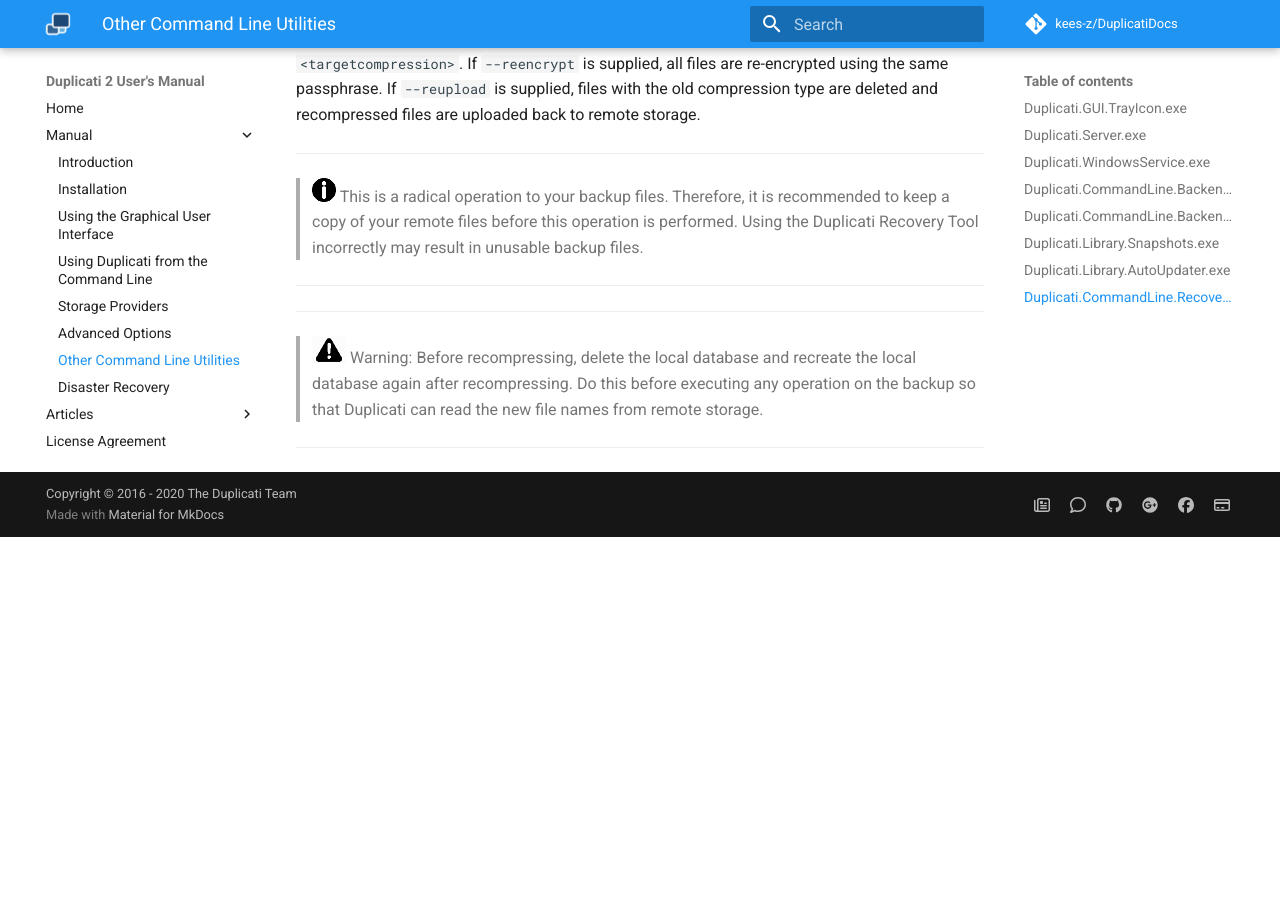
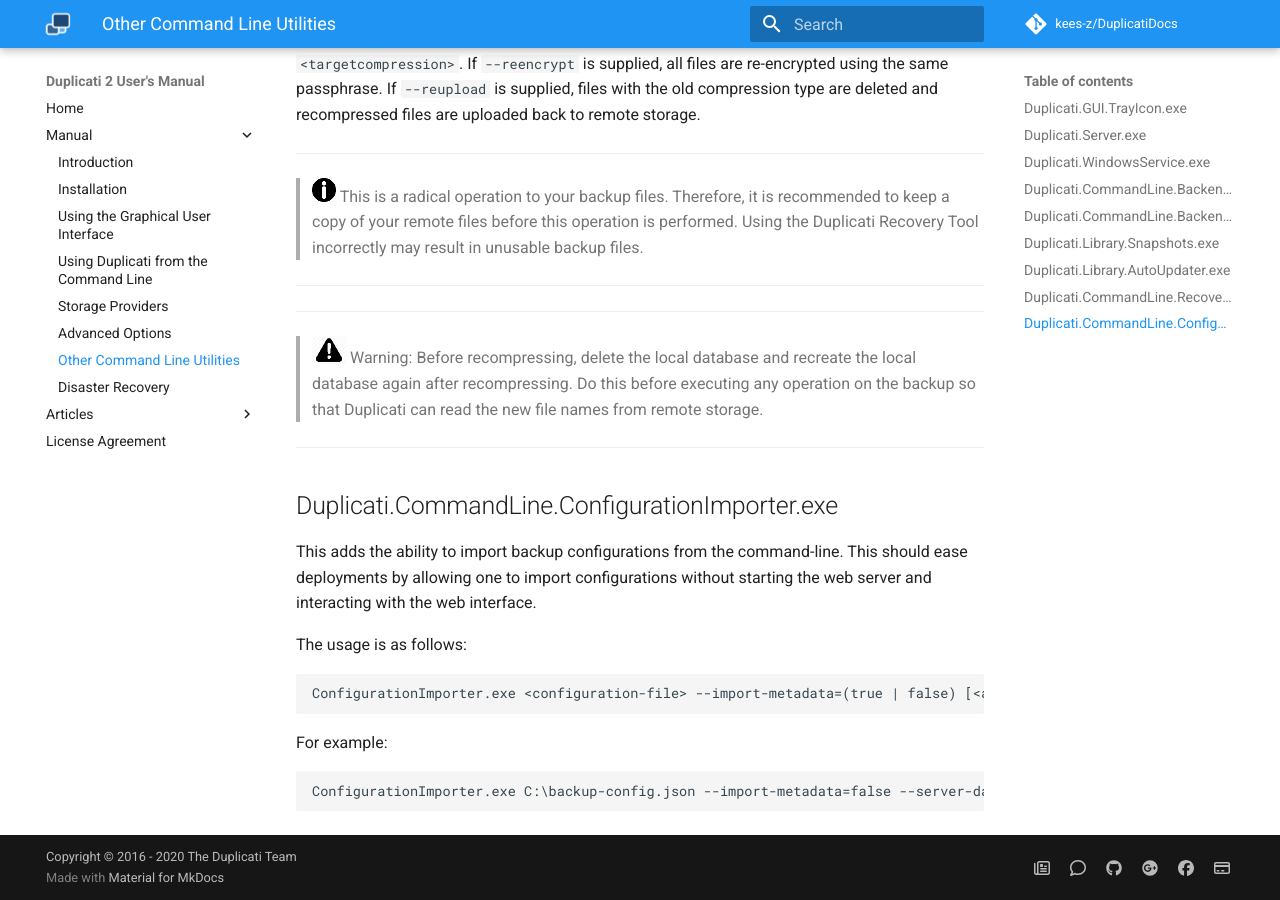
Before and after one commit to kees-z/DuplicatiDocs, an MkDocs documentation site: the page built from docs/07-other-command-line-utilities.md, in a window 1280 px wide and 900 px high, scrolled down 9455 px. Built offline with MkDocs 1.6.1 and Material for MkDocs 9.7.7, drawn with Linux system fonts in a browser that asks for light colours; comment, search, counter and statistics services are not loaded; old or Windows-style settings are respelled for this version of MkDocs; before the commit the page ends 9992 px from its top, so only the background shows below that.

Commit message:
Update 07-other-command-line-utilities.md
Added Duplicati.CommandLine.ConfigurationImporter.exe description.

````diff
--- a/docs/07-other-command-line-utilities.md
+++ b/docs/07-other-command-line-utilities.md
@@ -296,3 +296,15 @@ This command downloads all files to the local folder specified by `<localfolder>
 > ![](icon_important.png) Warning: Before recompressing, delete the local database and recreate the local database again after recompressing. Do this before executing any operation on the backup so that Duplicati can read the new file names from remote storage.
 
 *****
+
+## Duplicati.CommandLine.ConfigurationImporter.exe
+This adds the ability to import backup configurations from the command-line. This should ease deployments by allowing one to import configurations without starting the web server and interacting with the web interface.
+
+The usage is as follows:
+```
+ConfigurationImporter.exe <configuration-file> --import-metadata=(true | false) [<advanced-option>]...
+```
+For example:
+```
+ConfigurationImporter.exe C:\backup-config.json --import-metadata=false --server-datafolder=<absolute path to folder that contains Duplicati-server.sqlite>
+```
````
